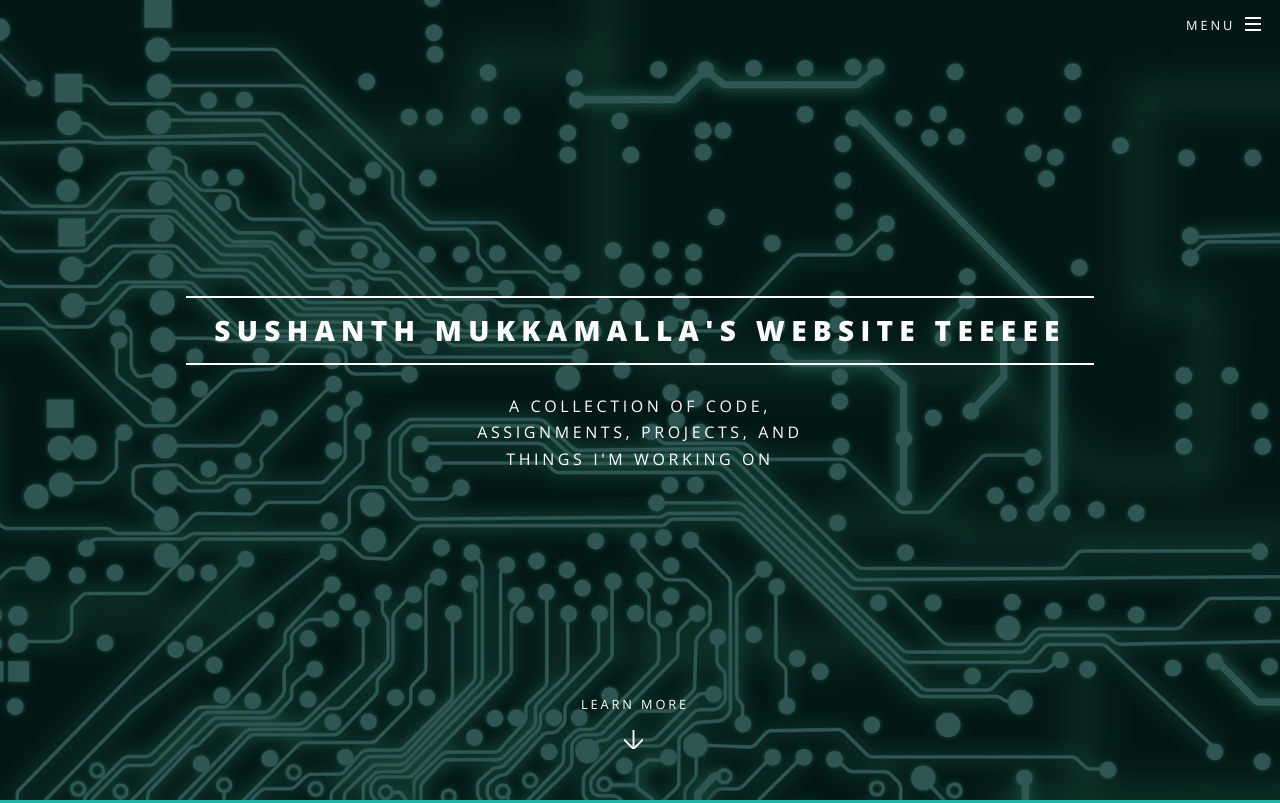
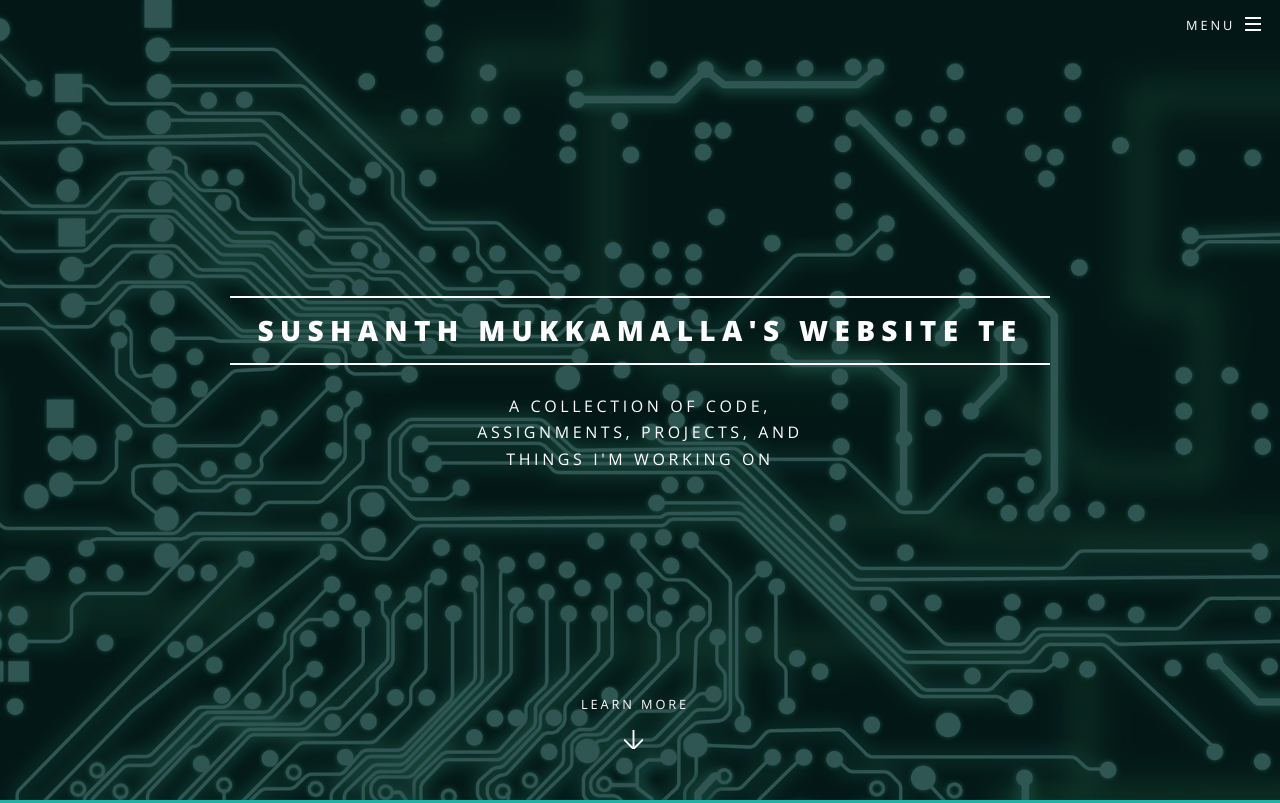
Before and after one commit to awsomepossum/msushanth_website, a plain HTML site: page index.html in a window 1280 px wide. Shown: the top 803 px of the page. Drawn offline with nearby package versions, Linux system fonts and the light colour scheme.

Commit message:
test
testtttt

```diff
--- a/index.html
+++ b/index.html
@@ -41,7 +41,7 @@
 				<!-- Banner -->
 					<section id="banner">
 						<div class="inner">
-							<h2>Sushanth Mukkamalla's Website teeeee</h2>
+							<h2>Sushanth Mukkamalla's Website te</h2>
 							<p>A collection of code,<br />
 							assignments, projects, and<br />
 							things I'm working on </p>
```
